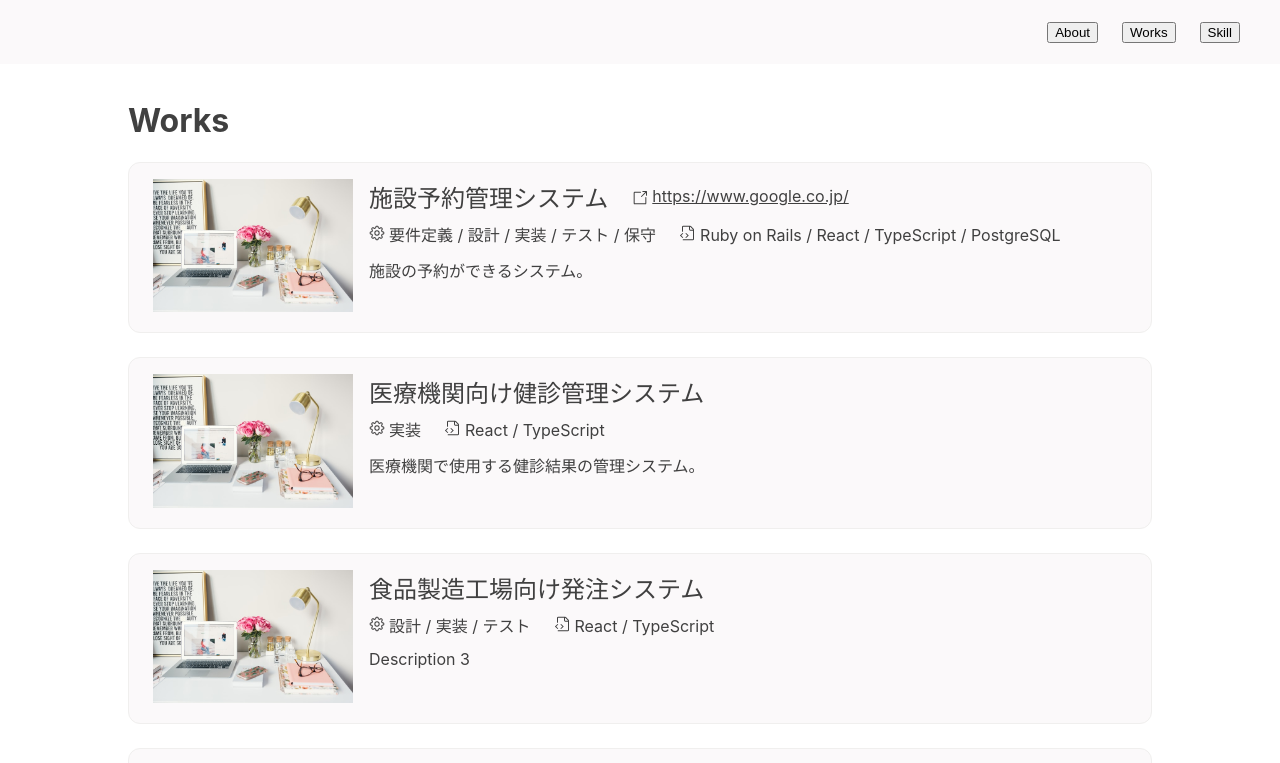
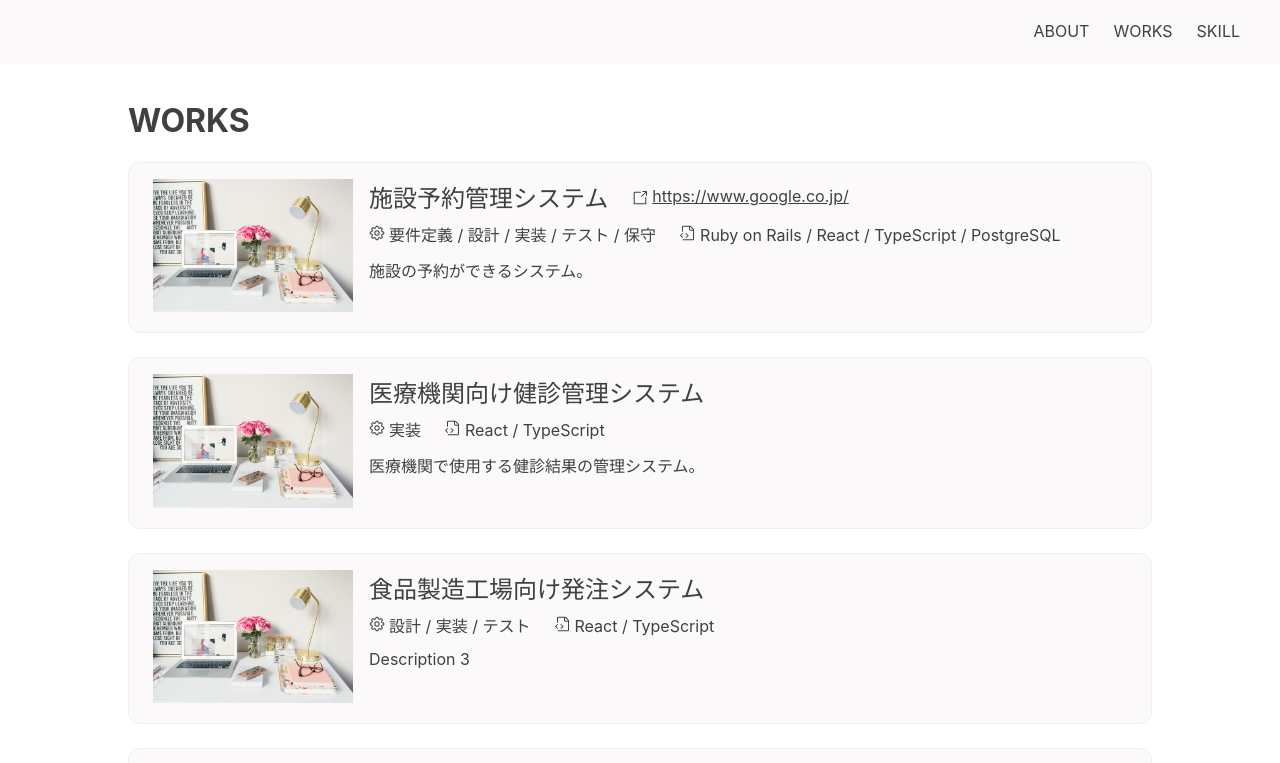
Before and after one commit to sjc-oono-t/portfolio, a React (Create React App) app in the folder frontend/app/: page / in a window 1280 px wide. Shown: the top 763 px of the page. Built offline with nearby package versions, Linux system fonts and the light colour scheme.

Commit message:
メニュー修正

```diff
--- a/frontend/app/src/Works/index.tsx
+++ b/frontend/app/src/Works/index.tsx
@@ -15,7 +15,7 @@ export const Works = () => {
 
   return (
     <WorksWrapper>
-      <h1>Works</h1>
+      <h1>WORKS</h1>
       <>
         {
           workItems.map((work, i) => {
--- a/frontend/app/src/components/Header.tsx
+++ b/frontend/app/src/components/Header.tsx
@@ -12,14 +12,23 @@ const HeaderSyle = styled.header`
   padding: 0 40px;
   box-sizing: border-box;
   align-items: center;
-  `;
+`;
+const MenuItem = styled.div`
+  cursor: pointer;
+  padding: 4px 0;
+  border-bottom: 2px solid transparent;
+
+  &:hover {
+    border-bottom: 2px solid #E0C2C4;
+  }
+`;
 
 export const Header: React.FC = () => {
   return (
     <HeaderSyle>
-      <button>About</button>
-      <button>Works</button>
-      <button>Skill</button>
+      <MenuItem>ABOUT</MenuItem>
+      <MenuItem>WORKS</MenuItem>
+      <MenuItem>SKILL</MenuItem>
     </HeaderSyle>
   );
 }
```
